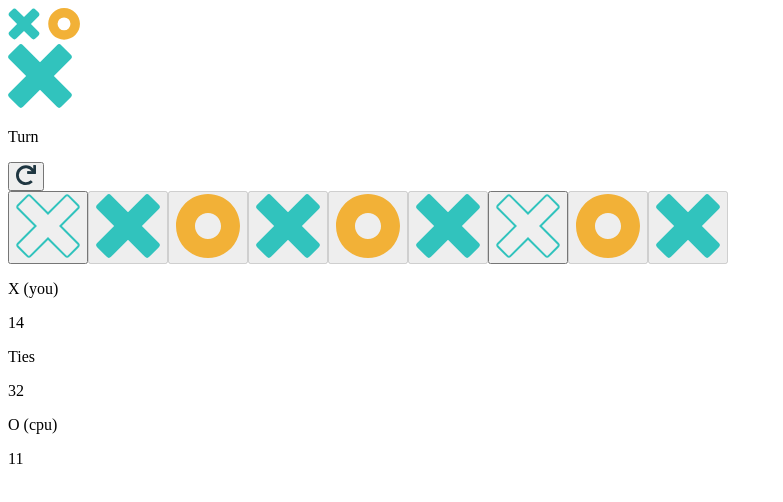
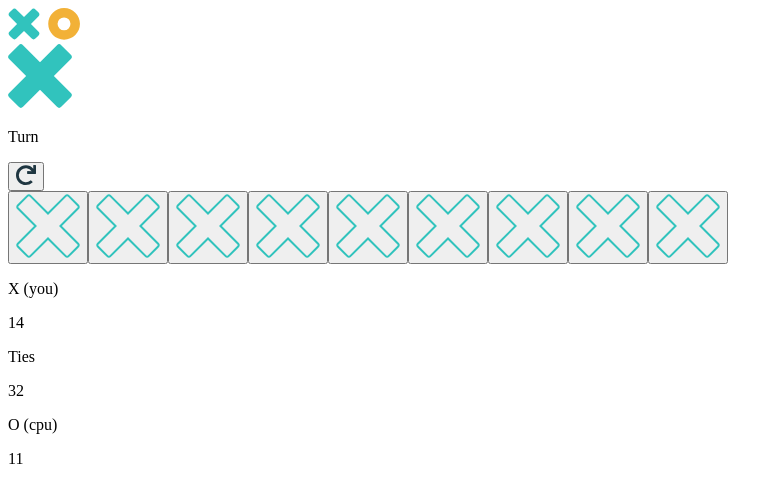
Before and after one commit to hadeedji/fem-tic-tac-toe, a React (Vite) app: page / in a window 1280 px wide. Shown: the top 502 px of the page, without its empty margins (0-783 px from the left). Built offline with nearby package versions, Linux system fonts and the light colour scheme.

Commit message:
Basic interactivity

```diff
--- a/package.json
+++ b/package.json
@@ -9,6 +9,7 @@
     "immer": "^10.1.1",
     "react": "^18.3.1",
     "react-dom": "^18.3.1",
+    "use-immer": "^0.9.0",
     "zustand": "^4.5.2"
   },
   "devDependencies": {
--- a/src/game.jsx
+++ b/src/game.jsx
@@ -1,33 +1,34 @@
+import { useImmer } from "use-immer";
+
+import Cross from "../assets/icon-x.svg?react";
+import CrossOutline from "../assets/icon-x-outline.svg?react";
+import Oval from "../assets/icon-o.svg?react";
+import OvalOutline from "../assets/icon-o-outline.svg?react";
 import logo from "../assets/logo.svg";
 import restart from "../assets/icon-restart.svg";
 
-import Cross from "../assets/icon-x.svg?react";
-import Oval from "../assets/icon-o.svg?react";
-import CrossOutline from "../assets/icon-x-outline.svg?react";
-import OvalOutline from "../assets/icon-o-outline.svg?react";
+export default () => {
+  const [grid, updateGrid] = useImmer(Array(9).fill(""));
+  const turn = grid.filter((s) => s == "").length % 2 != 0 ? "X" : "O";
 
-export default () => {
-  const grid = ["", "X", "O", "X", "O", "X", "", "O", "X"];
+  const TurnOutline = turn == "X" ? CrossOutline : OvalOutline;
+  const TurnIndicator = turn == "X" ? Cross : Oval;
 
   const renderSymbol = (symbol) => {
-    let Component;
-    let colorClass;
+    if (symbol == "") {
+      let colorClass = turn == "X" ? "text-blue-700" : "text-yellow-700";
 
-    if (symbol == "X") {
-      Component = Cross;
-      colorClass = "text-blue-700";
-    } else if (symbol == "O") {
-      Component = Oval;
-      colorClass = "text-yellow-700";
-    } else {
       return (
-        <CrossOutline
-          className={`hidden size-16 text-blue-700 group-hover:block`}
+        <TurnOutline
+          className={`hidden size-16 group-hover:block ${colorClass}`}
         />
       );
     }
 
-    return <Component className={`size-16 ${colorClass}`} />;
+    let Symbol = symbol == "X" ? Cross : Oval;
+    let colorClass = symbol == "X" ? "text-blue-700" : "text-yellow-700";
+
+    return <Symbol className={`size-16 ${colorClass}`} />;
   };
 
   return (
@@ -38,7 +39,7 @@ export default () => {
         </div>
         <div className="h-14 w-36 rounded-xl bg-navy-400 px-8 py-4 inner-shadow-1-navy-900">
           <div className="flex items-center justify-between text-silver-700">
-            <Cross className="size-5" />
+            <TurnIndicator className="size-5" />
             <p className="text-h-xs uppercase">Turn</p>
           </div>
         </div>
@@ -50,10 +51,16 @@ export default () => {
       </header>
 
       <main className="grid grid-cols-3 grid-rows-3 gap-5">
-        {grid.map((symbol) => (
+        {grid.map((symbol, index) => (
           <button
+            key={index}
             disabled={symbol != ""}
             className="group flex size-36 items-center justify-center rounded-2xl bg-navy-400 inner-shadow-2-navy-900"
+            onClick={() => {
+              updateGrid((grid) => {
+                grid[index] = turn;
+              });
+            }}
           >
             {renderSymbol(symbol)}
           </button>
```
Also changed, not shown: 1 other file (tests, documents, lock files or other folders).
